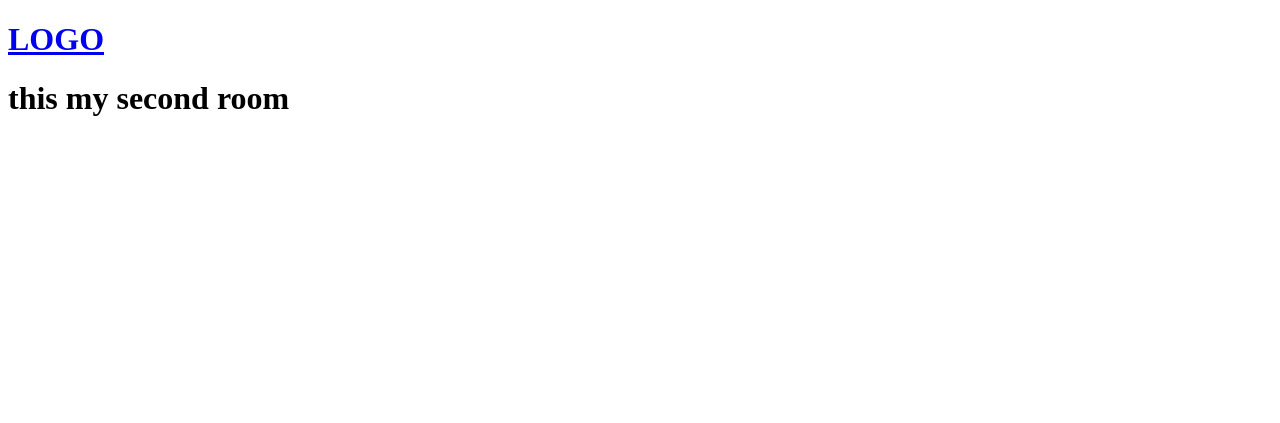
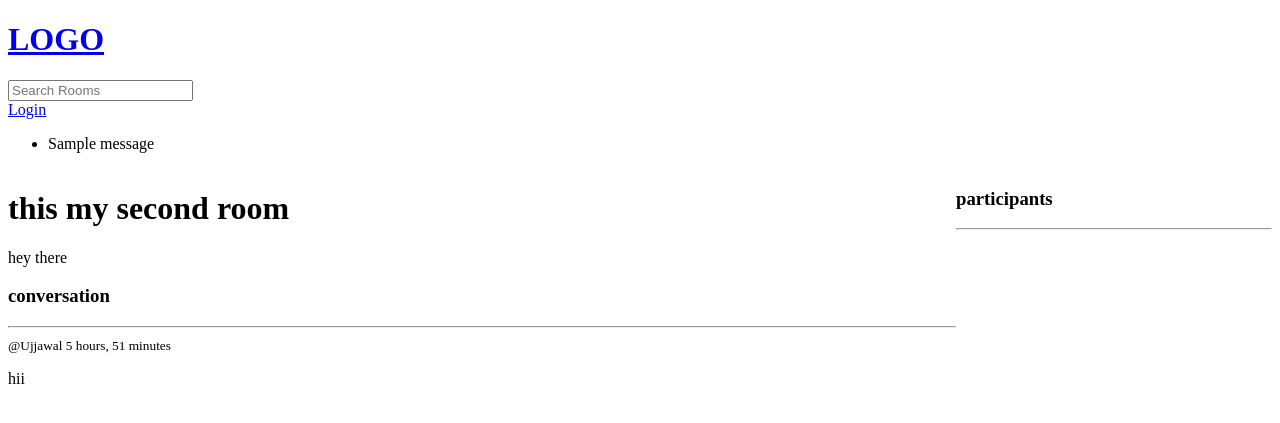
Before and after one commit to Ujj-CodeX/studybudd, a Django app: page /room/2/ in a window 1280 px wide. Shown: the top 423 px of the page. Run offline with Django 5.2, Linux system fonts and the light colour scheme; data comes from the database, SQL or seed files in the repository; both versions use the stored data as it was after the commit; one stand-in notice (Sample message) is shown.

Commit message:
chat room creation

```diff
--- a/base/models.py
+++ b/base/models.py
@@ -10,7 +10,7 @@ class Room(models.Model):
     topic = models.ForeignKey(Topic, on_delete=models.SET_NULL,null=True)
     name = models.CharField(max_length=200)
     description = models.TextField(null=True)
-    #participants =
+    participants =models.ManyToManyField(User,related_name='participants', blank=True)
     updates = models.DateTimeField(auto_now=True)
     created = models.DateTimeField(auto_now_add=True)
 
--- a/base/templates/base/room.html
+++ b/base/templates/base/room.html
@@ -1,7 +1,62 @@
 {% extends 'main.html' %}
 
 {% block content %}
+<div class="room-container">
+
+    <div>
 
 <h1>{{room.name}}</h1>
+<p>{{room.description}}</p>
 
-{% endblock content %}
+<div class="comment-wrapper">
+    <h3>conversation</h3>
+    <hr>
+
+    {% for message in room_messages %}
+
+    <div>
+
+        <small>@{{message.user}} {{message.created|timesince}}</small>
+
+        <p>{{message.body}}</p>
+
+
+
+    </div>
+
+    {% endfor %}
+
+</div>
+{% if request.user.is_authenticated  %}
+
+<div class="comment-form">
+    <form method="POST" action="">
+          {% csrf_token %}
+          <input type="text"  name="body" placeholder="write your Message here"/>
+    </form>
+
+</div>
+
+{% endif %}
+</div>
+<div>
+    <h3>participants</h3>
+    <hr>
+    {% for user in participants %}
+    <div>
+        <p>
+            @{{user.username}}
+        </p>
+    </div>
+
+    {% endfor %}
+</div>
+</div>
+
+<style>
+    .room-container{
+        display: grid;
+        grid-template-columns: 3fr 1fr;
+    }
+</style>
+{% endblock %}
--- a/base/urls.py
+++ b/base/urls.py
@@ -2,9 +2,12 @@ from django.urls import path
 from . import views
 
 urlpatterns = [
+    path('login/', views.loginPage, name="login"),
+    path('register/', views.registerUser, name="register"),
     path('', views.home, name="home"),
     path('room/<str:pk>/', views.room, name="room"),
     path('create-room/',views.createRoom,name="create-room"),
     path('update-room/<str:pk>/',views.updateRoom,name="update-room"),
     path('delete-room/<str:pk>/',views.deleteRoom,name="delete-room")
+
 ]
--- a/base/views.py
+++ b/base/views.py
@@ -1,7 +1,13 @@
 from django.shortcuts import render,redirect
+from django.contrib import messages
 from django.http import HttpResponse
-from .models import Room
+from .models import Room,Topic,Message
 from .form import RoomForm
+from django.contrib.auth.models import User
+from django.db.models import Q
+from django.contrib.auth import authenticate,login,logout
+from django.contrib.auth.decorators import login_required
+from django.contrib.auth.forms import UserCreationForm
 
 
 #rooms =[
@@ -13,13 +19,30 @@ from .form import RoomForm
 #]
 
 def home(request):
+    q= request.GET.get('q') if request.GET.get('q') != None else ''
     rooms = Room.objects.all()
-    context = {'rooms':rooms}
+
+    topics= Topic.objects.all()
+    context = {'rooms':rooms,'topics':topics}
     return render(request,'base/home.html',context)
 
 def room(request,pk):
     room = Room.objects.get(id=pk)
-    context = {'room': room }
+    room_messages = room.message_set.all()
+    participants = room.participants.all()
+
+    if request.method == 'POST':
+        message = Message.objects.create(
+            user = request.user,
+            room=room,
+            body=request.POST.get('body')
+
+
+        )
+        return redirect('room',pk=room.id)
+
+
+    context = {'room': room ,'room_messages':room_messages,'participants':participants}
     return render(request,'base/room.html',context)
 
 def createRoom(request):
@@ -33,6 +56,7 @@ def createRoom(request):
     context ={'form':form}
     return render(request,'base/room_form.html',context)
 
+@login_required(login_url='/login')
 def updateRoom(request,pk):
     room= Room.objects.get(id=pk)
     form = RoomForm(instance =room)
@@ -52,3 +76,42 @@ def deleteRoom(request,pk):
        room.delete()
        return redirect('home')
     return render(request,'base/delete.html',{'obj':room})
+
+@login_required(login_url='/login')
+def loginPage(request):
+    page='login'
+    if request.method == 'POST':
+        username =request.POST.get('username').lower()
+        password = request.POST.get('password')
+
+        try:
+            user = User.objects.get(username=username)
+        except:
+            messages.error(request, "user does not exist")
+        user = authenticate(request, username =username ,password =password)
+
+        if user is not None:
+            login(request,user)
+            return redirect('home')
+
+
+    context={'page':page}
+    return render(request,'base/login_register.html',context)
+
+def registerUser(request):
+    page ='register'
+    form = UserCreationForm()
+
+    if request.method == 'POST':
+        form = UserCreationForm(request.POST)
+        if form.is_valid():
+            user = form.save(commit=False)
+            user.username = user.username.lower()
+            user.save()
+            login(request,user)
+            return redirect( 'home')
+
+        else:
+            messages.error(request , 'An error occurred during registration')
+
+    return render(request ,'base/login_register.html', {'form':form})
--- a/templates/main.html
+++ b/templates/main.html
@@ -11,6 +11,14 @@
     <body>
         {% include 'navbar.html' %}
 
+        {% if messages %}
+<ul class="messages">
+    {% for message in messages %}
+    <li{% if message.tags %} class="{{ message.tags }}"{% endif %}>{{ message }}</li>
+    {% endfor %}
+</ul>
+{% endif %}
+
         {% block content %}
 
         {% endblock %}
--- a/templates/navbar.html
+++ b/templates/navbar.html
@@ -1,3 +1,18 @@
+<div>
 <a href="/">
     <h1>LOGO</h1>
 </a>
+<form method="GET" action="{% url 'home' %}">
+
+    <input type="text " name="q" placeholder="Search Rooms" />
+
+</form>
+
+{% if request.user.is_authenticated %}
+<p>Hello  {{request.user}}</p>
+{% else %}
+<a href="{% url 'login' %}">Login</a>
+
+{% endif %}
+
+ </div>
```
Also changed, not shown: base/templates/base/home.html (+34 -3 lines), base/templates/base/login_register.html (added, +47 -0 lines), base/migrations/0003_room_participants.py (added), db.sqlite3.
